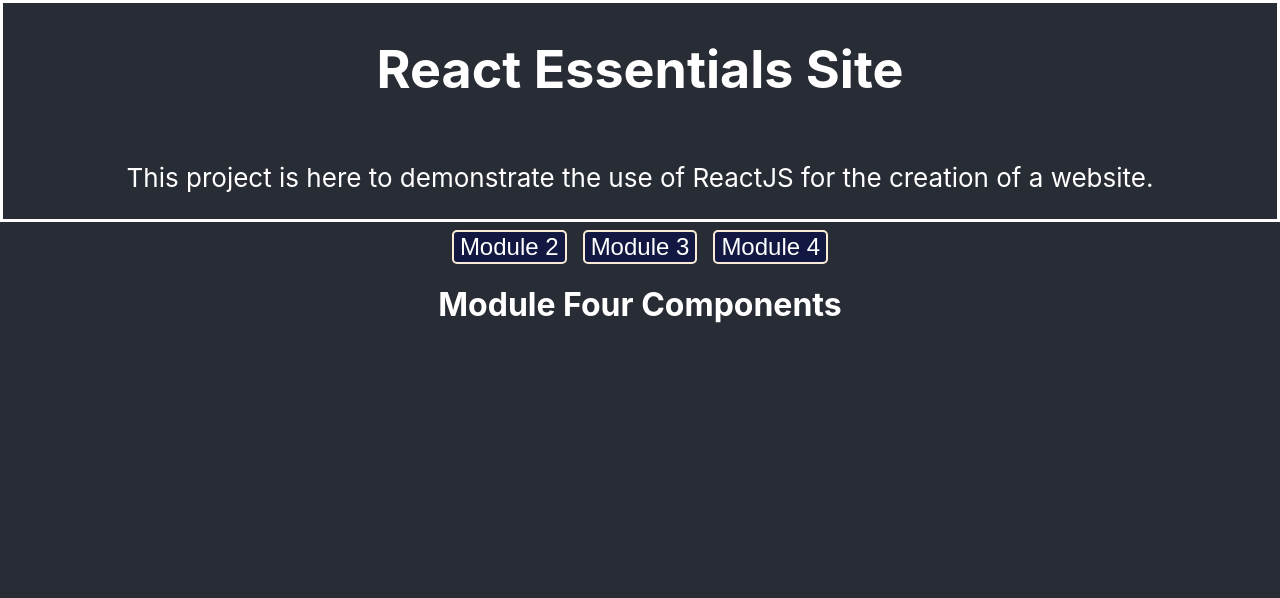
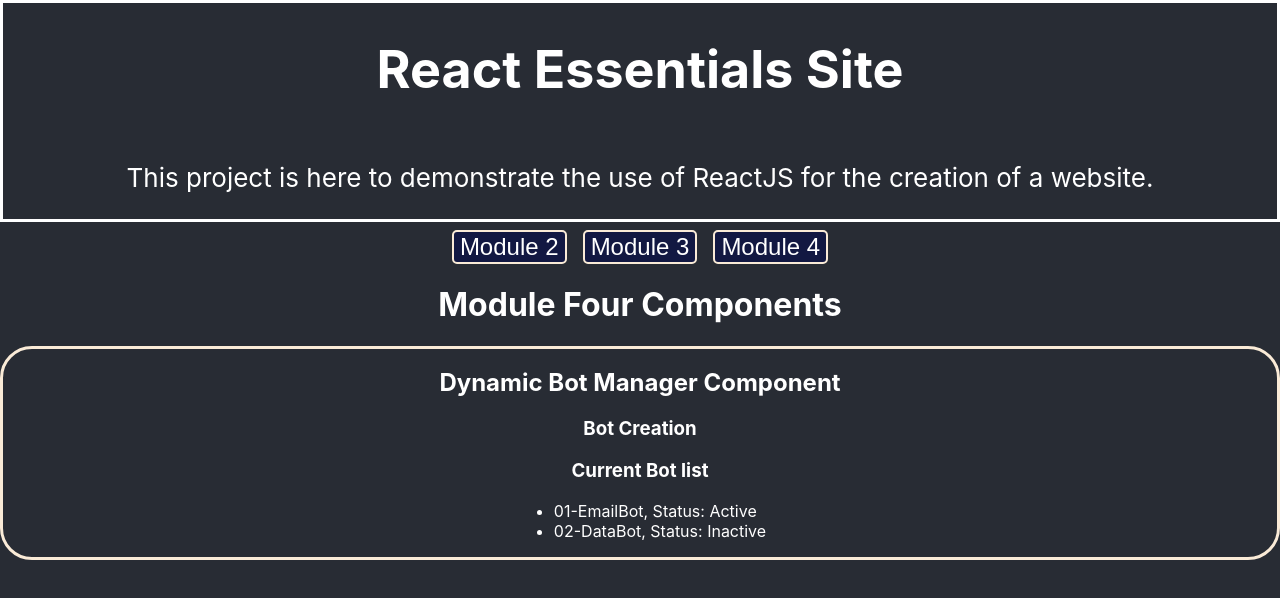
Before and after one commit to ReflectionGolden/react-essentials-site, a React (Create React App) app: page / in a window 1280 px wide. Shown: the top 598 px of the page. Built offline with nearby package versions, Linux system fonts and the light colour scheme; the HTML template or start-up script is replaced by a standard one.

Commit message:
Initial creation of dynamic bot manager component

```diff
--- a/src/course_modules/Module4.js
+++ b/src/course_modules/Module4.js
@@ -5,8 +5,37 @@
     return (
         <div>
             <h1>Module Four Components</h1>
+            <div className='Component-Container'>
+                <DynamicBotManager/>
+            </div>
         </div>
     );
 }
 
+function DynamicBotManager() {
+    const [bots, setBots] = useState([
+        {id: "01", name: "EmailBot", status: "Active"},
+        {id: "02", name: "DataBot", status: "Inactive"}
+    ]);
+    return (
+        <div>
+            <h2>Dynamic Bot Manager Component</h2>
+            <div className='Bot-Inputs'>
+                <h3>Bot Creation</h3>
+                {/* Bot input fields */}
+            </div>
+            <div className='Bots-Display'>
+                <h3>Current Bot list</h3>
+                <ul className='Listing'>
+                    {bots.map(bot => (
+                        <li key={bot.id}>{bot.id}-{bot.name}, Status: {bot.status}</li>
+                    ))}
+                </ul>
+
+                {/* Bot display case */}
+            </div>
+        </div>
+    )
+}
+
 export default ModuleFourPage;
```
